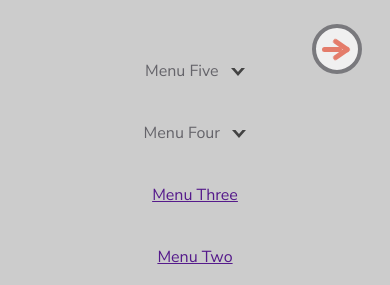
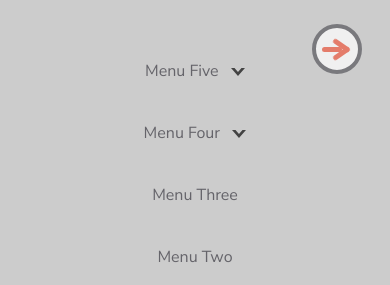
Before and after one commit to hsnyc/playground, a website: page nav/index.html in a window 390 px wide. Both pictures are taken after a click on the button 337 px from the left and 49 px from the top of the page. Shown: the top 285 px of the page. Drawn offline with Linux system fonts and the light colour scheme; placeholder pictures from the web are drawn by us.

Commit message:
Bug fix to nav

```diff
--- a/nav/css/style.css
+++ b/nav/css/style.css
@@ -93,9 +93,18 @@ nav *:after {
   outline: none;
 }
 
-.nav-menu li {
+.nav-menu > li {
   display: inline-block;
   padding: 20px;
+}
+
+.nav-menu > li > a {
+  color: #65646A;
+  text-decoration: none;
+}
+
+.nav-menu li a:hover {
+  opacity: .8;
 }
 
 .nav-menu li:hover {
@@ -133,6 +142,13 @@ nav *:after {
 .sub-menu li {
   display: block;
   text-align: left;
+  /* padding: 10px 20px;  */
+}
+
+.sub-menu li a {
+  display: block;
+  color: #fff;
+  text-decoration: none;
   padding: 10px 20px;
 }
 
@@ -318,7 +334,7 @@ nav *:after {
     transform: translate3d(0vw, 0, 0);
   }
 
-  .nav-menu li {
+  .nav-menu > li {
     display: block;
     padding: 20px;
   }
@@ -335,8 +351,10 @@ nav *:after {
     transition: height 0.3s ease-out, margin 0.3s ease-out;
   }
 
-  .sub-menu li {
+  .sub-menu li a {
+    display: block;
     text-align: center;
+    padding: 20px;
   }
 }
 
```
